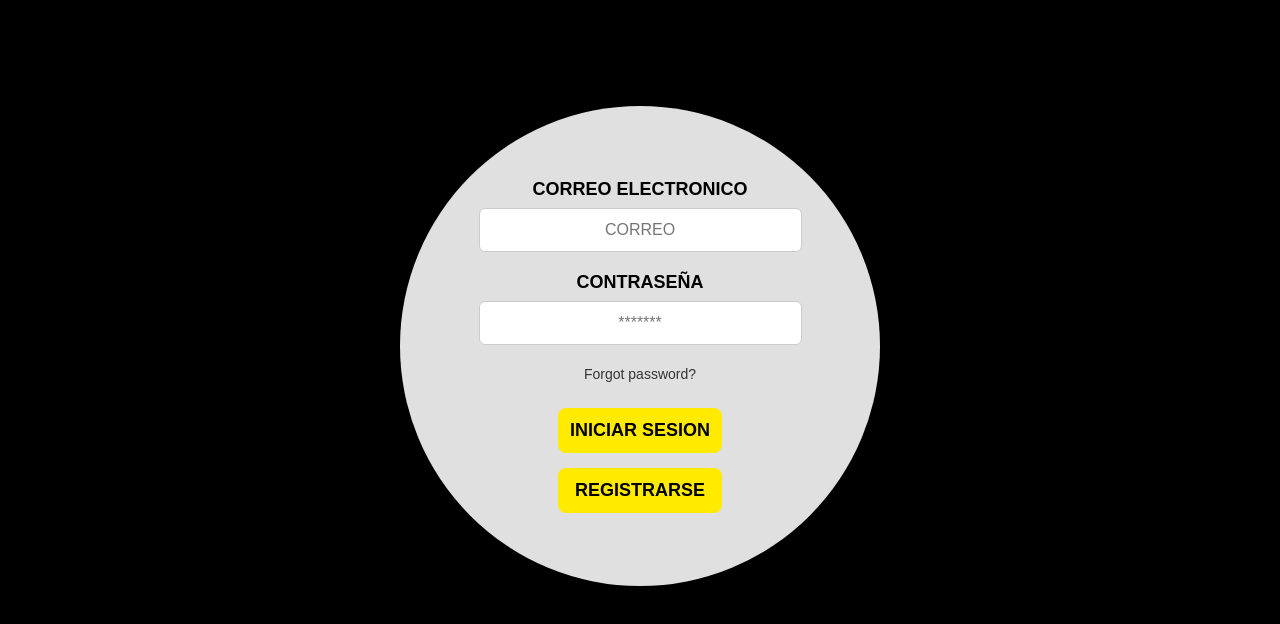
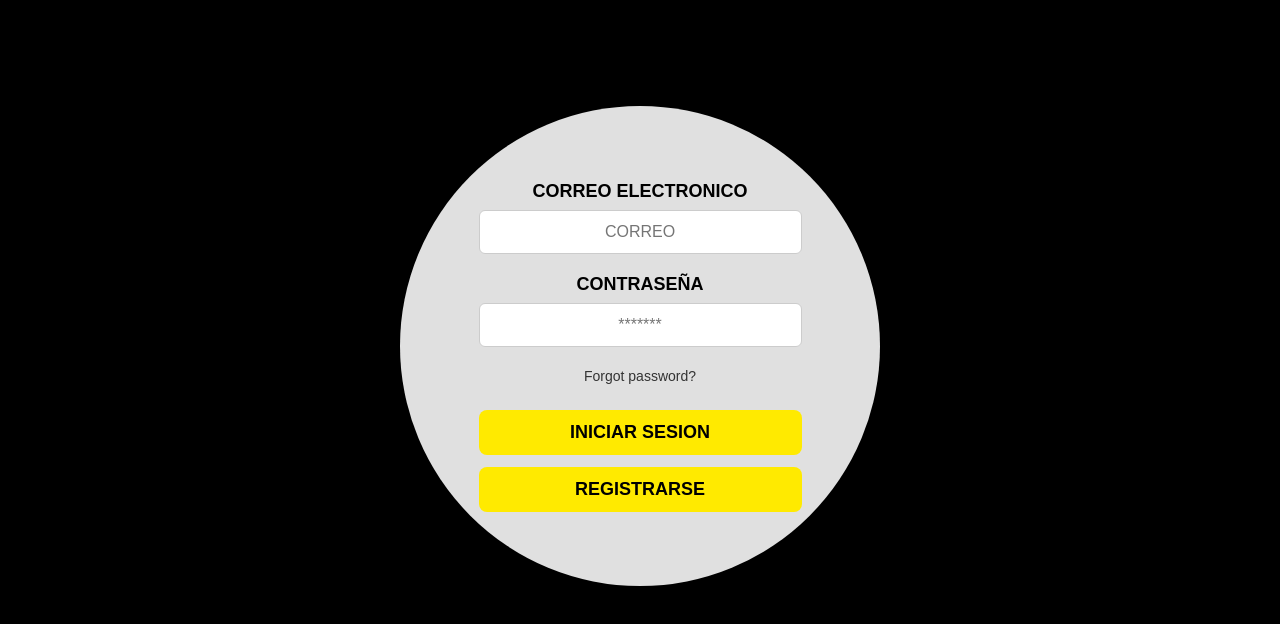
Before and after one commit to Yori-Martinez/BlindView, a website: page public/index.html in a window 1280 px wide. Shown: the part 106-730 px from the top of the page. Drawn offline with Linux system fonts and the light colour scheme.

Commit message:
lo del huevo solo que  me olvide algo en el html

```diff
--- a/public/index.html
+++ b/public/index.html
@@ -33,10 +33,10 @@
                     <a href="#">Forgot password?</a>
                 </div>
 
-                <div style="display: flex; flex-direction: column; gap: 15px;">
-                    <button type="submit" class="btn-iniciar">INICIAR SESION</button>
-                    <button type="button" class="btn-iniciar" id="btnIrRegistro">REGISTRARSE</button>
-                </div>
+                <div class="botones-container">
+    <button type="submit" class="btn-iniciar">INICIAR SESION</button>
+    <button type="button" class="btn-iniciar" id="btnIrRegistro">REGISTRARSE</button>
+</div>
 
             </form>
         </div>
```
